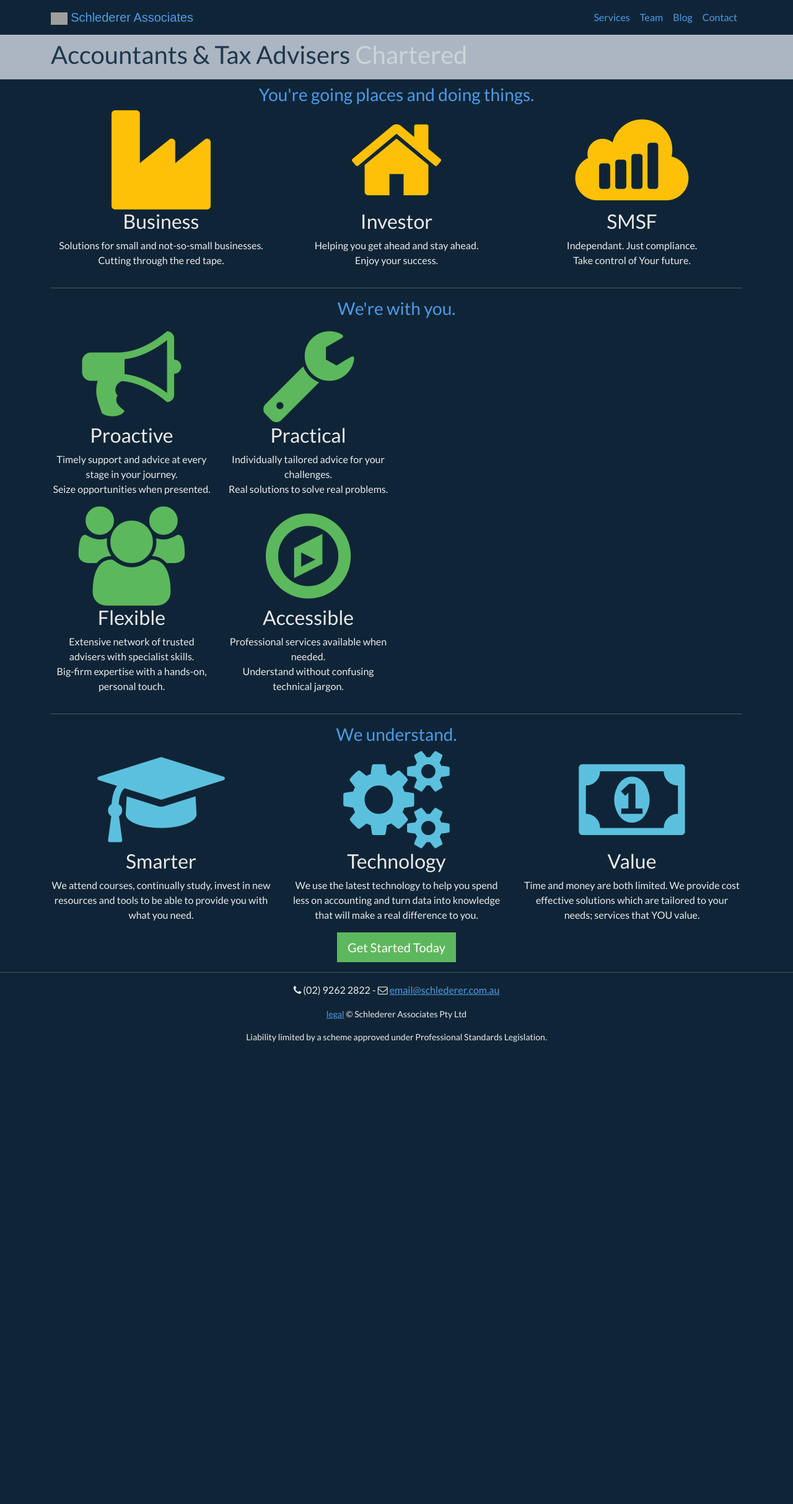
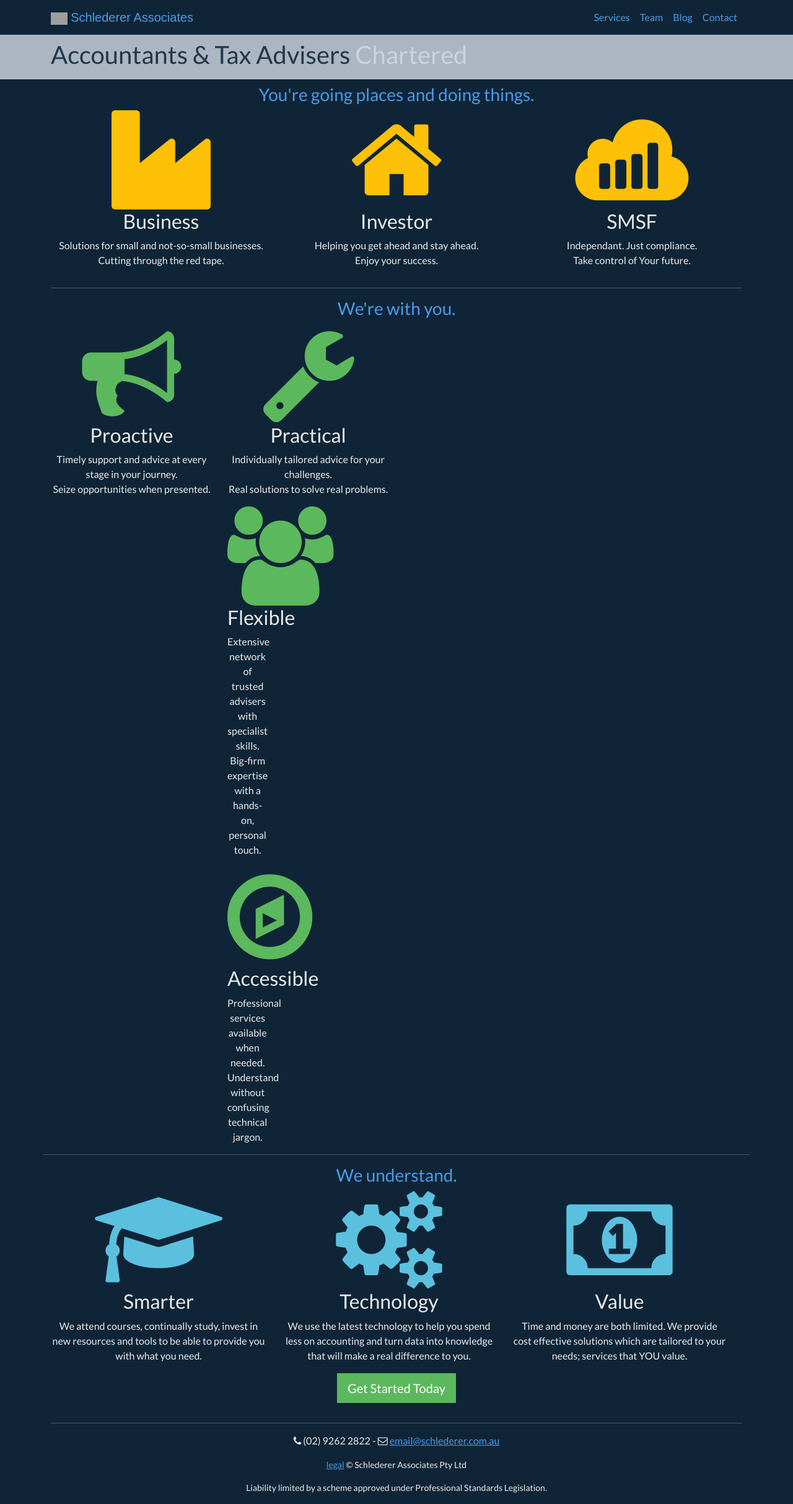
Before and after one commit to Mforcer/tax2, a Jekyll site: the page built from index.html, in a window 1280 px wide. Shown: the whole page at 62% size. Built offline with Jekyll 4.4.1, drawn with Linux system fonts in a browser that asks for light colours; nearby versions of some CDN libraries; before the commit the page ends 1699 px from its top, so only the background shows below that; grey boxes are pictures that could not be loaded.

Commit message:
Update index.html

```diff
--- a/index.html
+++ b/index.html
@@ -10,7 +9,7 @@ lead:
 
 <h3 class="text-primary text-center">You're going&nbsp;places and doing&nbsp;things.</h3>
 
-<div class="row featurette">
+<div class="row">
   <div id="business" class="col-sm-4 text-center">
     <h2><i class="fa fa-5x fa-industry text-warning"></i><br>Business</h2>
     <p>Solutions for small and not-so-small businesses.<br>
@@ -28,11 +27,11 @@ lead:
   </div>
 </div>
 
-<hr class="featurette-divider">
+<hr>
 
 <h3 class="text-primary text-center">We're with you.</h3>
 
-<div class="row featurette">
+<div class="row">
   <div id="proactive" class="col-md-3 col-sm-6 text-center">
     <h2><i class="fa fa-5x fa-bullhorn text-success"></i><br>Proactive</h2>
     <p>Timely support and advice at every stage in your journey.<br>
@@ -42,7 +41,6 @@ lead:
     <h2><i class="fa fa-5x fa-wrench text-success"></i><br>Practical</h2>
     <p>Individually tailored advice for your challenges.<br>
     Real solutions to solve real problems.</p>
-  </div><div class="clearfix visible-sm-block"></div>
   <div id="flexible" class="col-md-3 col-sm-6 text-center">
     <h2><i class="fa fa-5x fa-users text-success"></i><br>Flexible</h2>
     <p>Extensive network of trusted advisers with specialist skills.<br>
@@ -55,11 +53,11 @@ lead:
   </div>
 </div>
 
-<hr class="featurette-divider">
+<hr>
 
 <h3 class="text-primary text-center">We understand.</h3>
 
-<div class="row featurette">
+<div class="row">
   <div id="smarter" class="col-sm-4 text-center">
     <h2><i class="fa fa-5x fa-graduation-cap text-info"></i><br>Smarter</h2>
     <p>We attend courses, continually study, invest in new resources and tools to be able to provide you with what you need.</p>
```
Also changed, not shown: other parts of index.html (+0 -1 lines).
